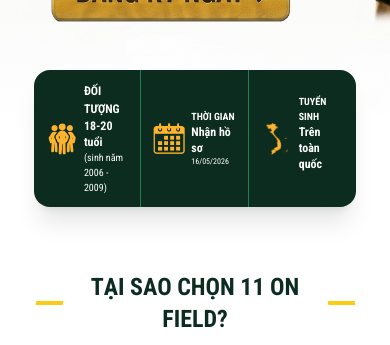
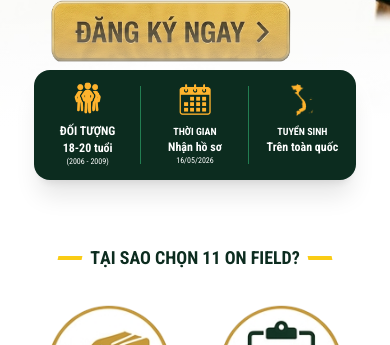
Before and after one commit to iamcot/11onfield, a Next.js app in the folder frontend-app/: page / in a window 390 px wide. Shown: the part 499-844 px from the top of the page. Built offline with nearby package versions, Linux system fonts and the light colour scheme; no server answers.

Commit message:
fix landing

```diff
--- a/frontend-app/src/components/landing/CTABanner.tsx
+++ b/frontend-app/src/components/landing/CTABanner.tsx
@@ -35,7 +35,7 @@
             <img
               src="/images/btn-register.png"
               alt="Đăng ký ngay"
-              className="h-10 md:h-16 lg:h-20 w-auto object-contain cursor-pointer hover:opacity-90 transition-opacity"
+              className="h-8 md:h-16 lg:h-20 w-auto object-contain cursor-pointer hover:opacity-90 transition-opacity"
               onError={(e) => {
                 e.currentTarget.style.display = "none";
               }}
--- a/frontend-app/src/components/landing/HeroSection.tsx
+++ b/frontend-app/src/components/landing/HeroSection.tsx
@@ -12,7 +12,7 @@
       <StickyNav />
 
       {/* Hero Content */}
-      <div className="relative h-full flex items-center justify-center px-4">
+      <div className="relative h-full flex items-center justify-center px-4 pt-20 md:pt-0">
         <div className="text-center text-white max-w-4xl mx-auto w-full">
           {/* Banner Text Image */}
           <div className="mb-8 md:mb-12 w-full flex justify-center">
--- a/frontend-app/src/components/landing/LandingFooter.tsx
+++ b/frontend-app/src/components/landing/LandingFooter.tsx
@@ -175,7 +175,7 @@
         </div>
 
         {/* Copyright */}
-        <div className="mt-8 pt-8 border-t border-green-800 text-center text-green-100 text-sm">
+        <div className="mt-8 p-8 border-t border-green-800 text-center text-green-100 text-sm">
           © 2026 11 on Field. All rights reserved.
         </div>
       </div>
--- a/frontend-app/src/components/landing/RecruitmentInfoSection.tsx
+++ b/frontend-app/src/components/landing/RecruitmentInfoSection.tsx
@@ -4,54 +4,60 @@
       <div className="w-[90%] max-w-6xl mx-auto bg-green-700 rounded-2xl shadow-xl overflow-hidden">
         <div className="grid grid-cols-3 gap-0">
           {/* Column 1: Đối tượng */}
-          <div className="flex items-center justify-center p-3 md:p-6 border-r border-green-600 text-white">
+          <div className="flex flex-col md:flex-row items-center justify-center p-3 md:p-6 text-white relative">
             {/* Icon */}
             <img
               src="/images/icon11.png"
               alt="Đối tượng"
-              className="w-8 h-8 md:w-16 md:h-16 object-contain flex-shrink-0"
+              className="w-8 h-8 md:w-16 md:h-16 object-contain flex-shrink-0 mb-2 md:mb-0"
             />
 
             {/* Text */}
-            <div className="ml-1.5 md:ml-4 text-left">
+            <div className="md:ml-4 text-center md:text-left">
               <p className="text-[12px] md:text-sm uppercase font-semibold">
                 Đối tượng
               </p>
               <p className="text-xs md:text-lg font-bold">18-20 tuổi</p>
-              <p className="text-[10px] md:text-xs">(sinh năm 2006 - 2009)</p>
+              <p className="text-[8px] md:text-xs">(2006 - 2009)</p>
             </div>
+
+            {/* Divider */}
+            <div className="absolute right-0 top-4 bottom-4 w-px bg-green-600"></div>
           </div>
 
           {/* Column 2: Thời gian */}
-          <div className="flex items-center justify-center p-3 md:p-6 border-r border-green-600 text-white">
+          <div className="flex flex-col md:flex-row items-center justify-center p-3 md:p-6 text-white relative">
             {/* Icon */}
             <img
               src="/images/icon12.png"
               alt="Thời gian"
-              className="w-8 h-8 md:w-16 md:h-16 object-contain flex-shrink-0"
+              className="w-8 h-8 md:w-16 md:h-16 object-contain flex-shrink-0 mb-2 md:mb-0"
             />
 
             {/* Text */}
-            <div className="ml-1.5 md:ml-4 text-left">
+            <div className="md:ml-4 text-center md:text-left">
               <p className="text-[10px] md:text-sm uppercase font-semibold">
                 Thời gian
               </p>
               <p className="text-xs md:text-lg font-bold">Nhận hồ sơ</p>
               <p className="text-[8px] md:text-xs">16/05/2026</p>
             </div>
+
+            {/* Divider */}
+            <div className="absolute right-0 top-4 bottom-4 w-px bg-green-600"></div>
           </div>
 
           {/* Column 3: Tuyển sinh */}
-          <div className="flex items-center justify-center p-3 md:p-6 text-white">
+          <div className="flex flex-col md:flex-row items-center justify-center p-3 md:p-6 text-white">
             {/* Icon */}
             <img
               src="/images/icon13.png"
               alt="Tuyển sinh"
-              className="w-8 h-8 md:w-16 md:h-16 object-contain flex-shrink-0"
+              className="w-8 h-8 md:w-16 md:h-16 object-contain flex-shrink-0 mb-2 md:mb-0"
             />
 
             {/* Text */}
-            <div className="ml-1.5 md:ml-4 text-left">
+            <div className="md:ml-4 text-center md:text-left">
               <p className="text-[10px] md:text-sm uppercase font-semibold">
                 Tuyển sinh
               </p>
--- a/frontend-app/src/components/landing/SectionTitle.tsx
+++ b/frontend-app/src/components/landing/SectionTitle.tsx
@@ -4,17 +4,17 @@
 
 export default function SectionTitle({ title }: SectionTitleProps) {
   return (
-    <div className="flex items-center justify-center gap-4 mb-12">
+    <div className="flex items-center justify-center gap-2 md:gap-4 mb-8 md:mb-12">
       {/* Left triangle */}
-      <div className="w-8 md:w-12 h-1 bg-yellow-400 transform -skew-x-12"></div>
+      <div className="w-6 md:w-8 lg:w-12 h-1 bg-yellow-400 transform -skew-x-12"></div>
 
       {/* Title */}
-      <h2 className="text-2xl md:text-3xl lg:text-4xl font-bold text-green-700 uppercase text-center">
+      <h2 className="text-lg md:text-2xl lg:text-4xl font-bold text-green-700 uppercase text-center whitespace-nowrap">
         {title}
       </h2>
 
       {/* Right triangle */}
-      <div className="w-8 md:w-12 h-1 bg-yellow-400 transform skew-x-12"></div>
+      <div className="w-6 md:w-8 lg:w-12 h-1 bg-yellow-400 transform skew-x-12"></div>
     </div>
   );
 }
```
